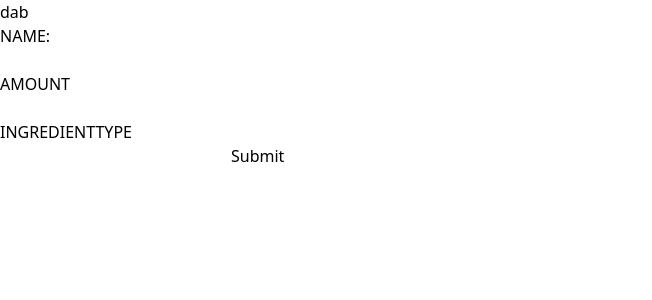
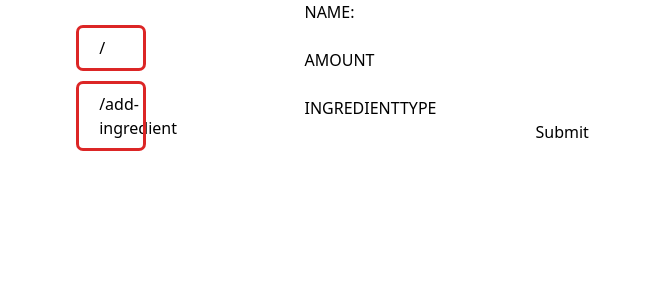
Before and after one commit to tvaskisalo/ale-arsenal, a React (Vite) app in the folder ale-arsenal-frontend/: page /add-ingredient in a window 1280 px wide. Shown: the top 300 px of the page, without its empty margins (0-652 px from the left). Built offline with nearby package versions, Linux system fonts and the light colour scheme.

Commit message:
Add initial layout

```diff
--- a/ale-arsenal-frontend/src/components/header/Header.tsx
+++ b/ale-arsenal-frontend/src/components/header/Header.tsx
@@ -1,8 +1,10 @@
 import { Outlet } from 'react-router-dom'
 
+import Navigation from '../navigation/Navigation.tsx'
+
 const Header = () => (
-	<div>
-		<div>dab</div>
+	<div className={'flex flex-row justify-center w-1/2'}>
+		<Navigation />
 		<Outlet />
 	</div>
 )
--- /dev/null
+++ b/ale-arsenal-frontend/src/components/navigation/Navigation.tsx
@@ -0,0 +1,29 @@
+import { Paths } from '../../paths.ts'
+
+interface LinkProps {
+	link: string
+}
+
+const Link = (linkProps: LinkProps) => {
+	return (
+		<a
+			className={
+				'outline py-2 px-5 outline-red-600 rounded m-2 focus:outline-green-500 hover:outline-blue-600 max-w-[30%]'
+			}
+			href={linkProps.link}
+		>
+			{linkProps.link}
+		</a>
+	)
+}
+
+const Navigation = () => {
+	return (
+		<div className={'inline-flex flex-col m-5 w-1/3'}>
+			<Link link={Paths.ROOT} />
+			<Link link={Paths.INGREDIENT_FORM} />
+		</div>
+	)
+}
+
+export default Navigation
--- a/ale-arsenal-frontend/src/pages/Main-page.tsx
+++ b/ale-arsenal-frontend/src/pages/Main-page.tsx
@@ -12,7 +12,7 @@ function MainPage() {
 		console.log(ingredients)
 	}
 	return (
-		<>
+		<div className={'flex flex-col justify-center'}>
 			<h1 className="text-3xl font-bold underline text-red-600">
 				Vite + React
 			</h1>
@@ -23,7 +23,7 @@ function MainPage() {
 			</div>
 			<button onClick={pingBackend}>PING</button>
 			<div>CHECK LOGS</div>
-		</>
+		</div>
 	)
 }
 
```
Also changed, not shown: 1 other file (tests, documents, lock files or other folders).
